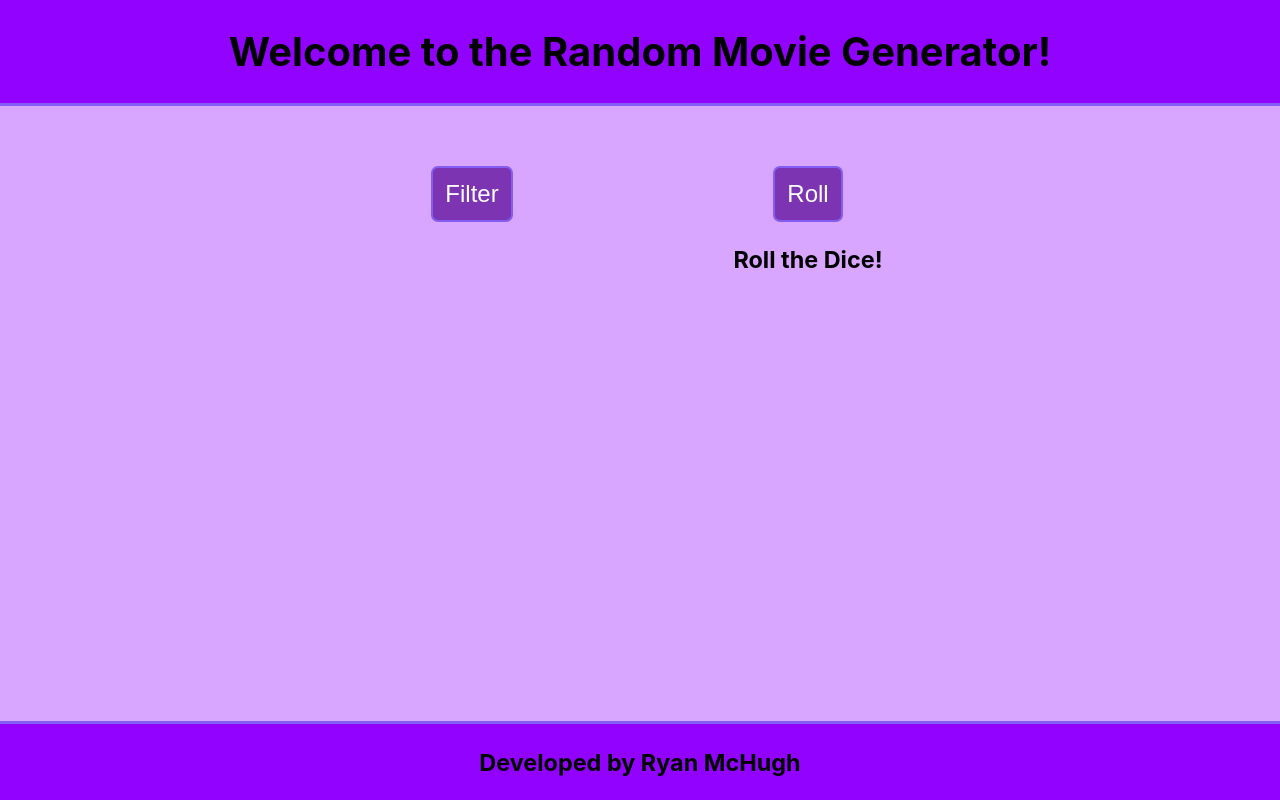
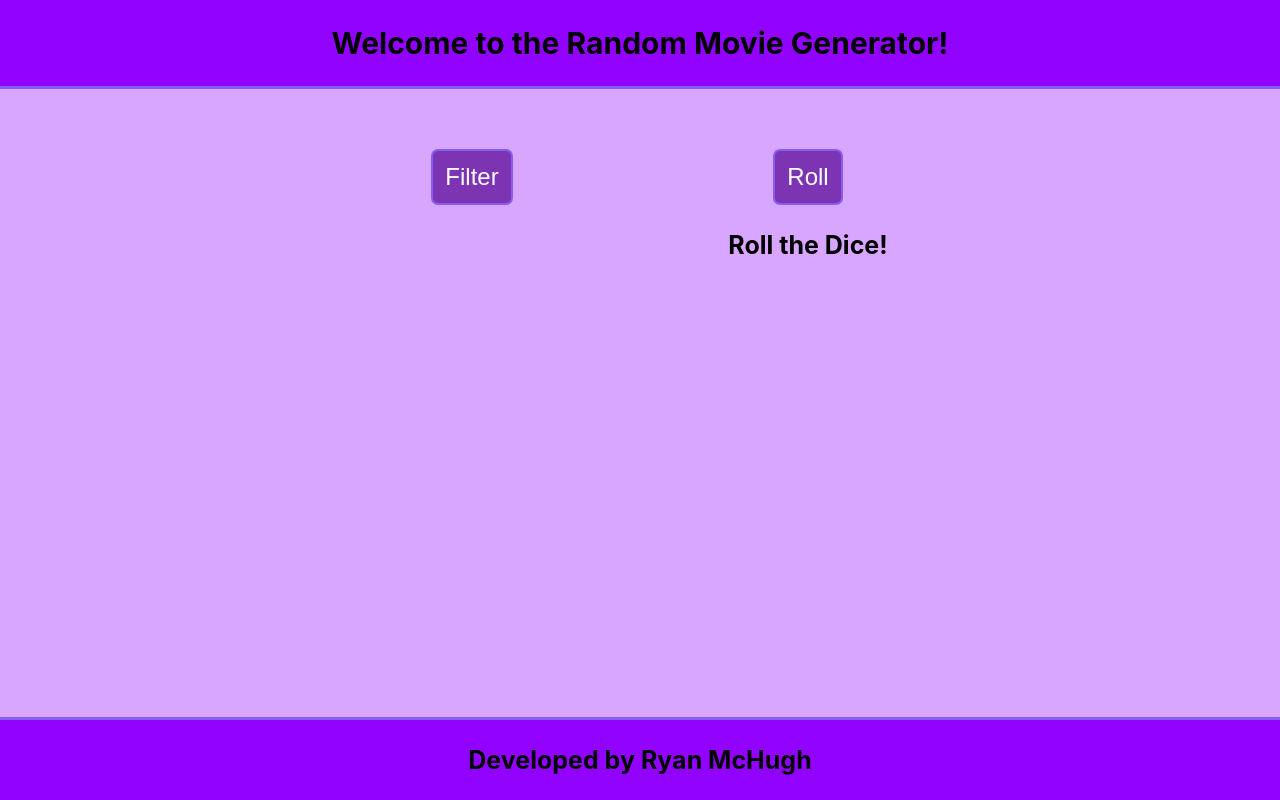
Before and after one commit to brohemz/movies-app, a React (Create React App) app: page / in a window 1280 px wide. Built offline with nearby package versions, Linux system fonts and the light colour scheme; no server answers.

Commit message:
Process of Adding Genre

```diff
--- a/src/App.js
+++ b/src/App.js
@@ -19,6 +19,8 @@ class App extends React.Component {
     this.handleUpdate = this.handleUpdate.bind(this);
     this.filter = this.filter.bind(this);
 	  this.random_movie = this.random_movie.bind(this);
+    this.get_movies = this.get_movies.bind(this);
+    this.get_genres = this.get_genres.bind(this);
   }
 
   handleChange(res){
@@ -35,6 +37,18 @@ class App extends React.Component {
 
   componentDidMount(){
     this.get_movies().then(res => this.handleChange({movies: res}));
+  }
+
+  get_genres(){
+    const api_url = "https://api.themoviedb.org/3/genre/movie/list";
+
+    const parameters = {
+      api_key : 'f3c134e0862454196cdaab3f54ba99fc',
+    }
+
+    const genres = axios.get(api_url, {
+      params: parameters
+    }).then(res => {return res});
   }
 
   get_movies(props){
@@ -58,7 +72,7 @@ class App extends React.Component {
   // Fix: Page Limit Needed
 	for(let page = 1; page <= 5; page += 1){
 		ax.push(axios.get(api_url + "&page="+page, {
-		      params : parameters
+		      params: parameters
 		    }).then(res => {
 		      return res;
 		  })
@@ -128,6 +142,8 @@ class App extends React.Component {
 
 
 
+
+
   render(){
 
     let movieList = <h1> Cannot connect to database! </h1>;
@@ -140,7 +156,7 @@ class App extends React.Component {
   		< Header />
 		<div className="flex-container">
 			<div className="flex-item flex-item-filter">
-				< Filter props={{filter: this.filter}} />
+				< Filter props={{filter: this.filter, genres: this.get_genres()}} />
 			</div>
 			<div className="flex-item">
 			  <button onClick={() => this.handleUpdate({random_movie_item: this.random_movie()})} className="button button-primary"> Roll </button>
--- a/src/App.scss
+++ b/src/App.scss
@@ -25,25 +25,18 @@ body, .App {
   text-align: center;
 }
 
-.App-logo {
-  animation: App-logo-spin infinite 20s linear;
-  height: 40vmin;
-  pointer-events: none;
+
+/* Titles */
+h1 {
+  font-size: 2em;
 }
 
-.App-header {
-  background-color: #282c34;
-  min-height: 100vh;
-  display: flex;
-  flex-direction: column;
-  align-items: center;
-  justify-content: center;
-  font-size: calc(10px + 2vmin);
-  color: white;
+h2 {
+  font-size: 1.5em;
 }
 
-.App-link {
-  color: #61dafb;
+h3 {
+  font-size: 1.25em;
 }
 
 /* Line Break */
@@ -97,13 +90,14 @@ body, .App {
 .header{
 	background-color: $primary-color;
 	width: 100%;
+  min-height: 50px;
 }
 
 /* Footer */
 
 .footer{
-	min-height: 50px;
-	min-width: 100vw;
+	min-height: 25px;
+	min-width: 100%;
 	background-color: $primary-color;
 }
 
--- a/src/Components/Filter.js
+++ b/src/Components/Filter.js
@@ -7,7 +7,8 @@ class Filter extends React.Component {
     super(props)
     this.state = {
       year: 2010,
-	  hidden: true
+      genres: this.props.props.genres,
+	    hidden: true
     };
 
     this.handleChange = this.handleChange.bind(this);
@@ -17,14 +18,15 @@ class Filter extends React.Component {
 
   handleChange(event){
     // this.setState({year: event.target.value}, () => this.props.props.filter(this.state));
-	this.setState({year: parseInt(event.target.value), hidden: this.state.hidden});
+	this.setState({year: parseInt(event.target.value), genre: "comedy", hidden: this.state.hidden});
+  console.log(event.target);
   }
 
   handleSubmit(event){
     // alert("Year Changed: " + this.state.year);
     event.preventDefault();
-	this.props.props.filter(this.state);
-	this.flipVisibility();
+	  this.props.props.filter(this.state);
+	  this.flipVisibility();
   }
 
   flipVisibility(){
--- a/src/Components/Header.js
+++ b/src/Components/Header.js
@@ -3,7 +3,7 @@ import React from "react";
 function Header(){
   return (
     <div className="header">
-      <h1> Welcome to the Random Movie Generator! </h1>
+      <h2> Welcome to the Random Movie Generator! </h2>
 	  <div className="line-break"> </div>
     </div>
   );
```
Lines whose indentation alone changed are shown as unchanged.
